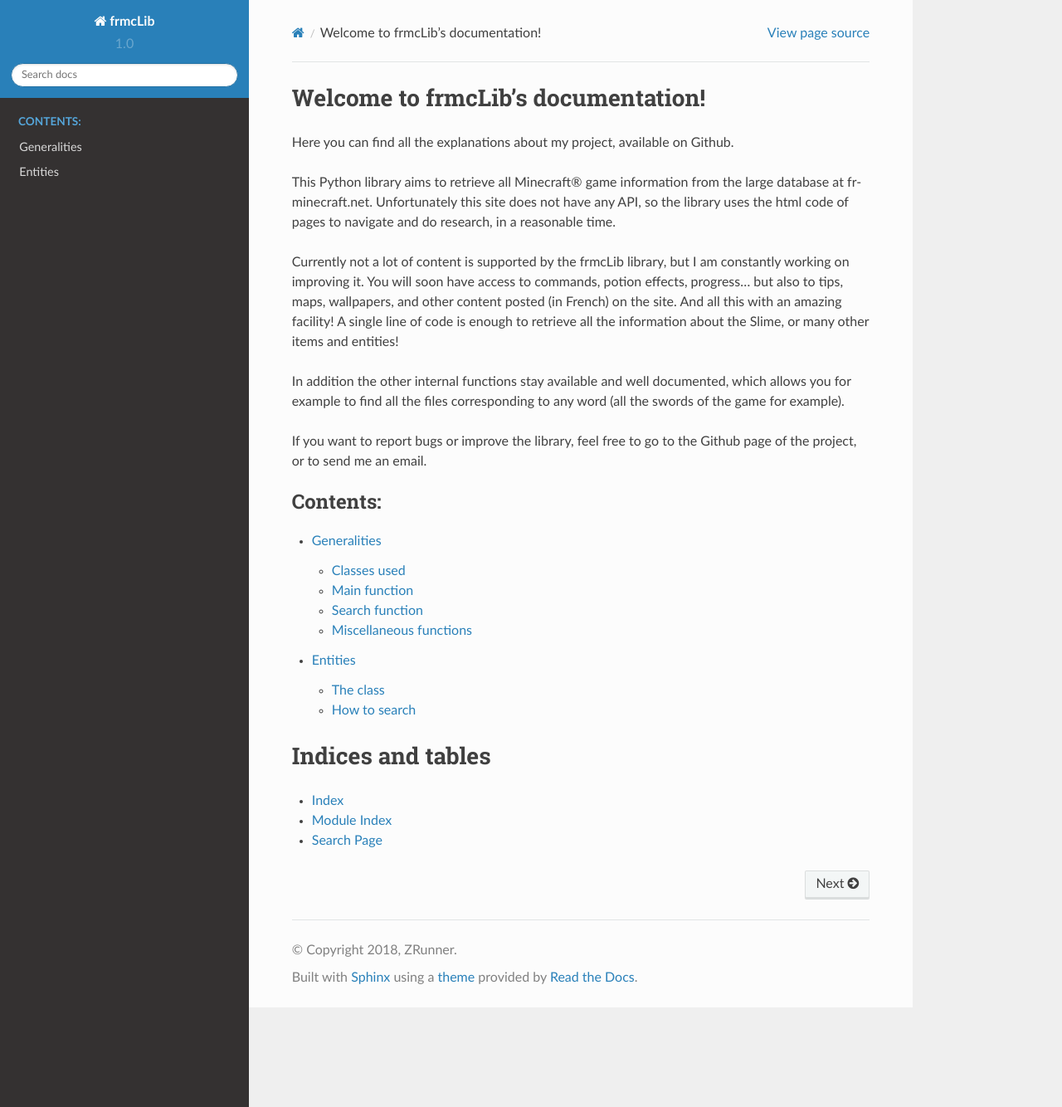
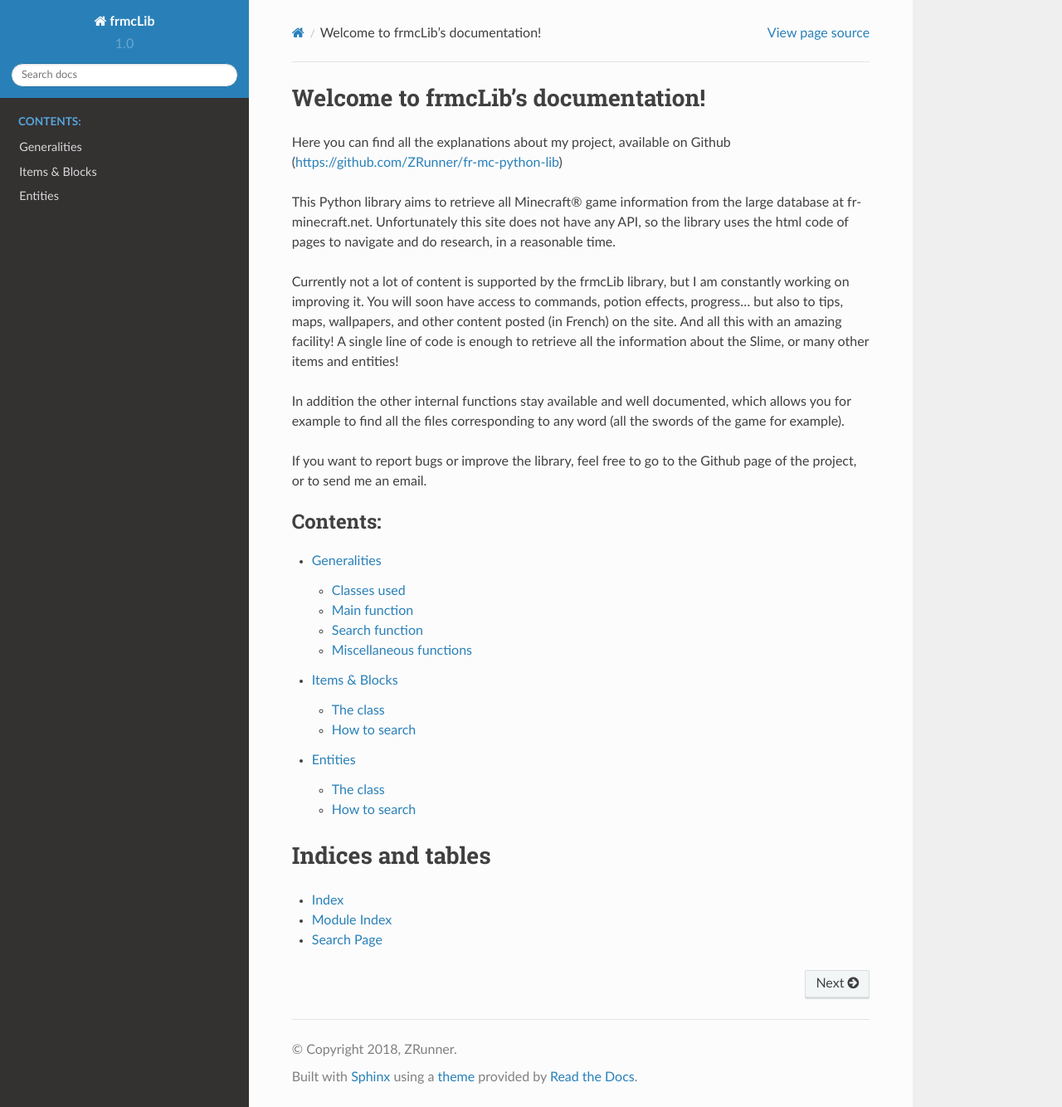
Before and after one commit to ZRunner/fr-mc-python-lib, a Sphinx documentation site: the page built from docs/index.rst, in a window 1280 px wide and 1334 px high. Shown: the whole window at 83% size. Built offline with Sphinx 7.4.7 and the Read the Docs theme 2.0.0, drawn with Linux system fonts in a browser that asks for light colours; some of the changed lines change nothing that is shown.

Commit message:
Update index.rst

```diff
--- a/docs/index.rst
+++ b/docs/index.rst
@@ -6,7 +6,7 @@
 Welcome to frmcLib's documentation!
 ===================================
 
-Here you can find all the explanations about my project, available on Github.
+Here you can find all the explanations about my project, available on Github (https://github.com/ZRunner/fr-mc-python-lib)
 
 This Python library aims to retrieve all Minecraft® game information from the large database at fr-minecraft.net. Unfortunately this site does not have any API, so the library uses the html code of pages to navigate and do research, in a reasonable time.
 
@@ -21,6 +21,7 @@ If you want to report bugs or improve the library, feel free to go to the Github
    :caption: Contents:
 
    generalities
+   items
    entities
 
 
```
